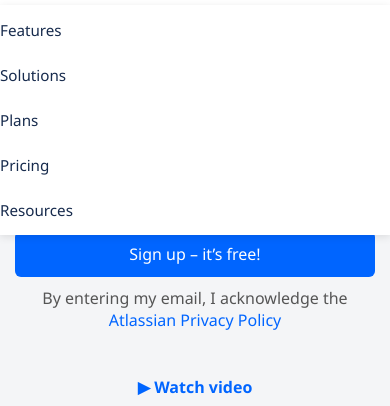
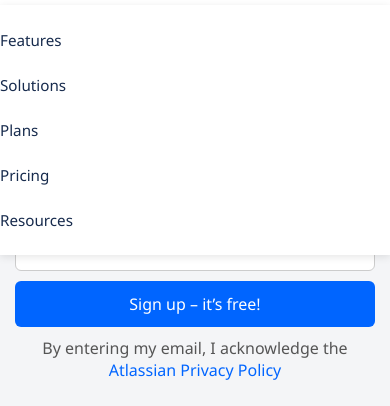
Before and after one commit to mr-rishuraj/DVM, a plain HTML site: page index.html in a window 390 px wide. Both pictures are taken after a click on the button 339 px from the left and 30 px from the top of the page. Shown: the part 55-461 px from the top of the page. Drawn offline with Linux system fonts and the light colour scheme.

Commit message:
scene 2 take 1

```diff
--- a/styles.css
+++ b/styles.css
@@ -118,7 +118,7 @@ body {
         top: 60px;
         left: 0;
         width: 100%;
-        padding: 15px 0;
+        padding: 25px 0;
         box-shadow: 0 2px 8px rgba(0, 0, 0, 0.1);
     }
 
@@ -242,6 +242,7 @@ body {
         flex-direction: column;
         text-align: center;
         padding: 40px 20px;
+        margin-top: 50px;
         min-height: auto;
     }
 
```
